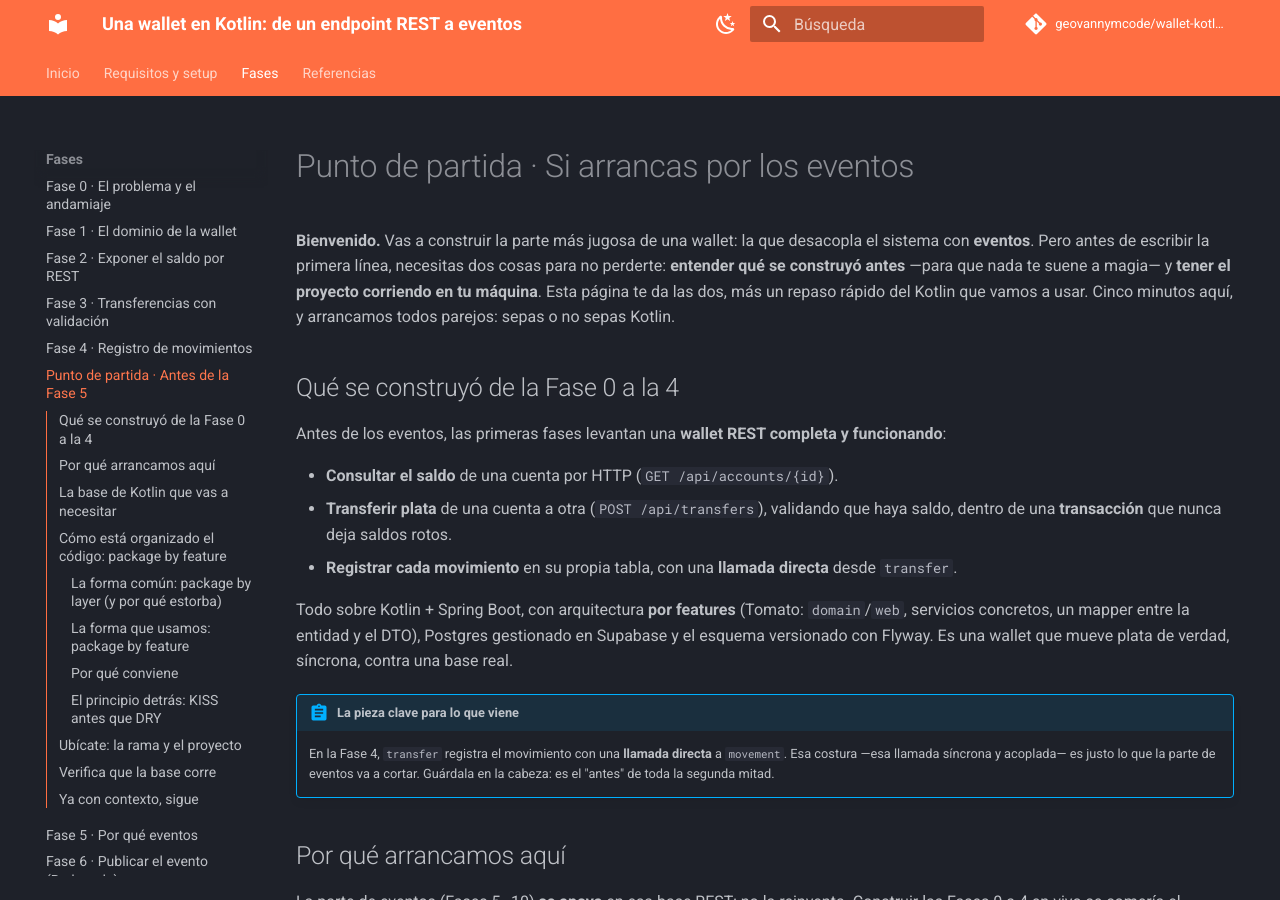
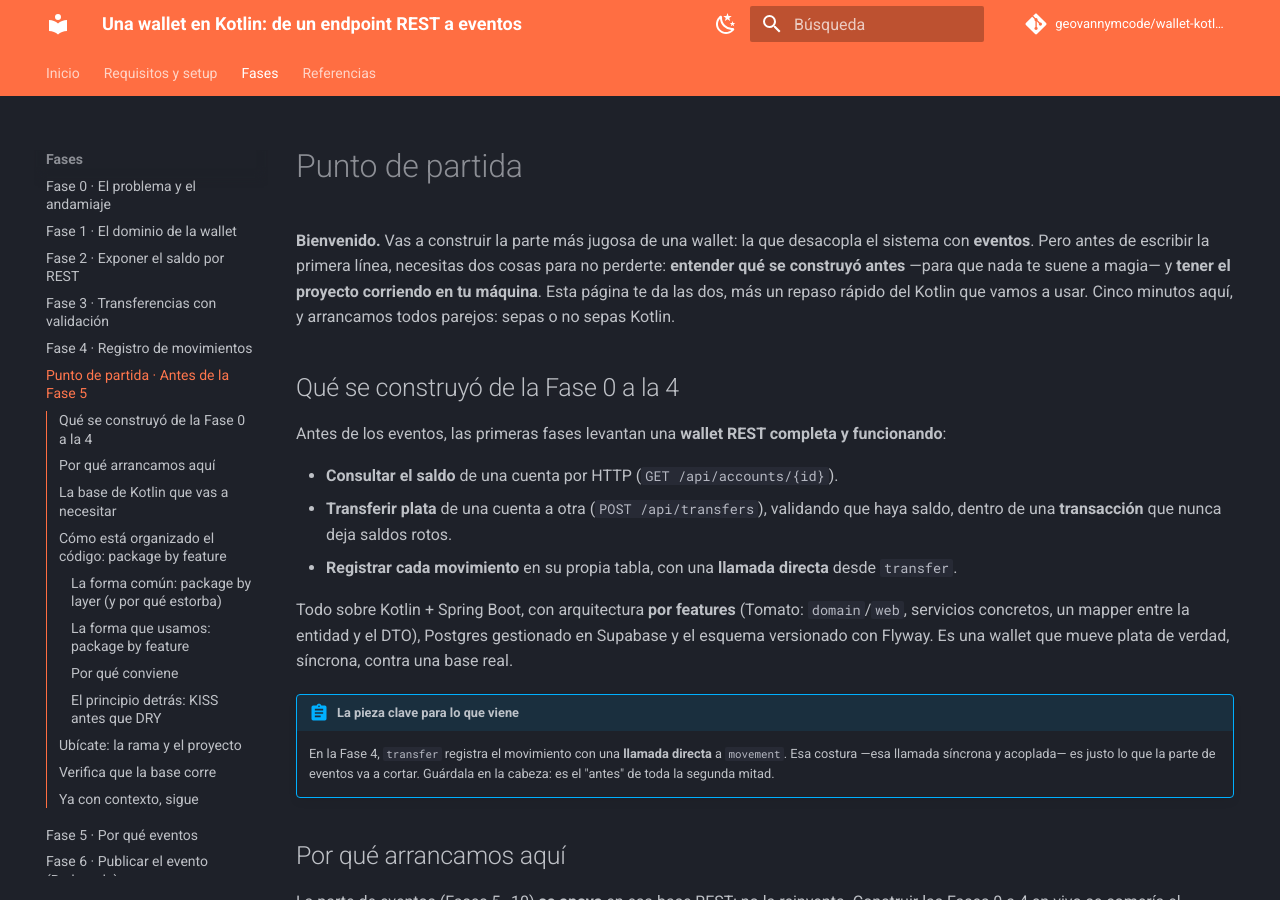
Before and after one commit to geovannymcode/wallet-kotlin-baqjug, an MkDocs documentation site: the page built from docs/punto-de-partida.md, in a window 1280 px wide and 900 px high. Built offline with MkDocs 1.6.1 and Material for MkDocs 9.7.7, drawn with Linux system fonts in a browser that asks for light colours; comment, search, counter and statistics services are not loaded.

Commit message:
fix: update punto de partida

```diff
--- a/docs/punto-de-partida.md
+++ b/docs/punto-de-partida.md
@@ -1,4 +1,4 @@
-# Punto de partida · Si arrancas por los eventos
+# Punto de partida
 
 **Bienvenido.** Vas a construir la parte más jugosa de una wallet: la que desacopla el sistema con **eventos**. Pero antes de escribir la primera línea, necesitas dos cosas para no perderte: **entender qué se construyó antes** —para que nada te suene a magia— y **tener el proyecto corriendo en tu máquina**. Esta página te da las dos, más un repaso rápido del Kotlin que vamos a usar. Cinco minutos aquí, y arrancamos todos parejos: sepas o no sepas Kotlin.
 
```
